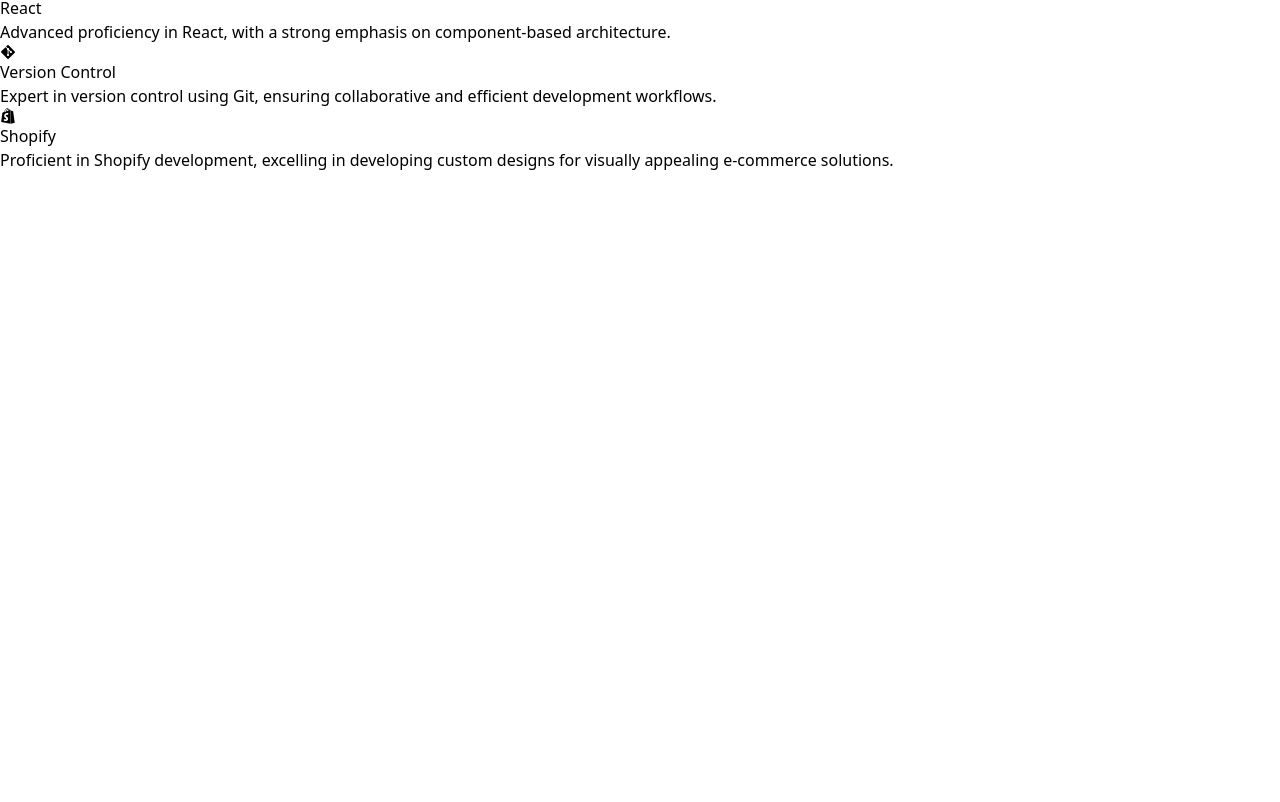
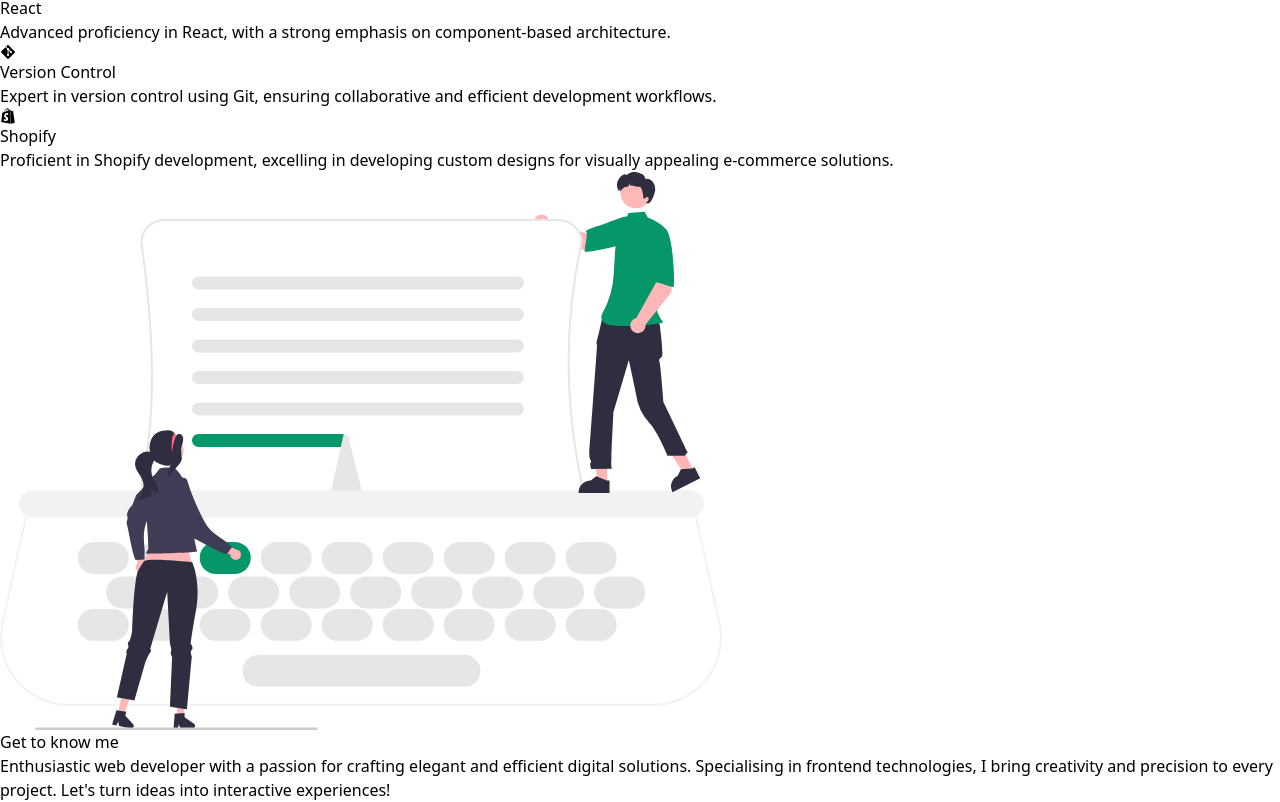
Before and after one commit to JessicaJuliet/react-portfolio, a React (Vite) app: page / in a window 1280 px wide. Shown: the part 1068-1870 px from the top of the page. Before the commit the page ends 1240 px from the top, so only its background shows below. Built offline with nearby package versions, Linux system fonts and the light colour scheme.

Commit message:
refactor(About): add about section and copy

```diff
--- a/src/App.jsx
+++ b/src/App.jsx
@@ -1,6 +1,7 @@
+import Navbar from "./components/Navbar";
 import Hero from "./components/Hero";
-import Navbar from "./components/Navbar";
 import Skills from "./components/Skills";
+import About from "./components/About";
 
 
 
@@ -10,6 +11,7 @@
       <Navbar />
       <Hero />
       <Skills />
+      <About />
     </>
   )
 }
--- /dev/null
+++ b/src/components/About.jsx
@@ -0,0 +1,24 @@
+import SectionTitle from './SectionTitle';
+import aboutSvg from "../assets/about.svg"
+
+
+const About = () => {
+  return (
+    <section className='bg-white py-20' id='about'>
+        <div className='align-element py-16 grid md:grid-cols-2 items-center gap-16'>
+            <img src={aboutSvg} className='w-full h-64'/>
+            <article>
+                <SectionTitle text="Get to know me" />
+                <p className='text-slate-600 mt-8 leading-loose'>
+                Enthusiastic web developer with a passion for crafting elegant and efficient digital solutions.
+                Specialising in frontend technologies, I bring creativity and precision to every project.
+                Let's turn ideas into interactive experiences!
+                </p>
+
+            </article>
+        </div>
+    </section>
+  )
+}
+
+export default About;
```
Also changed, not shown: src/assets/about.svg (added).
